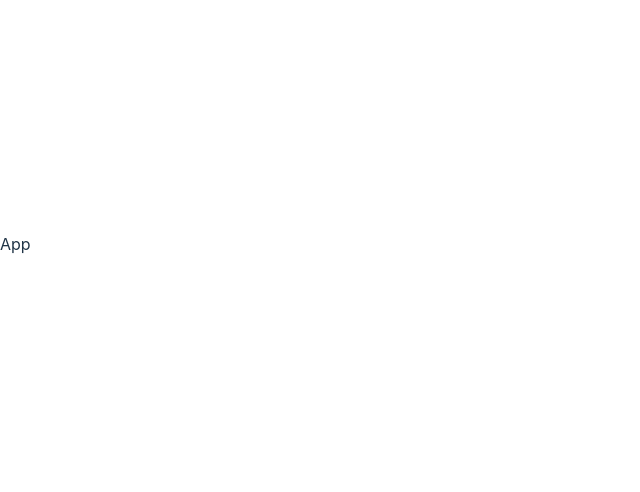
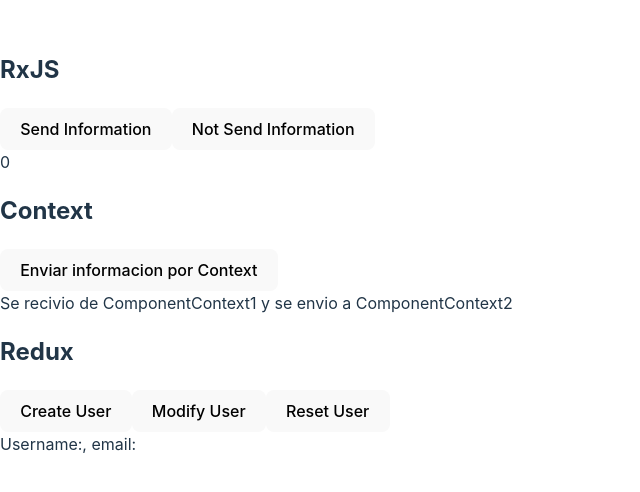
Before and after one commit to CristianAquino/react-ts, a React (Vite) app: page / in a window 1280 px wide. Shown: the part 156-648 px from the top of the page, without its empty margins (0-640 px from the left). Built offline with nearby package versions, Linux system fonts and the light colour scheme.

Commit message:
feat: principal

```diff
--- a/src/App.tsx
+++ b/src/App.tsx
@@ -1,4 +1,23 @@
+import { Provider } from "react-redux";
+import { Component1, Component2, ComponentRedux1 } from "./components";
+import Dashboard from "./pages/Dashboard/Dashboard";
+import { store } from "./redux/store";
+import { ComponentRedux2 } from "./pages/Dashboard/components";
+
 const App = () => {
-  return <div>App</div>;
+  return (
+    <div>
+      <Provider store={store}>
+        <h2>RxJS</h2>
+        <Component1 />
+        <Component2 />
+        <h2>Context</h2>
+        <Dashboard />
+        <h2>Redux</h2>
+        <ComponentRedux1 />
+        <ComponentRedux2 />
+      </Provider>
+    </div>
+  );
 };
 export default App;
```
